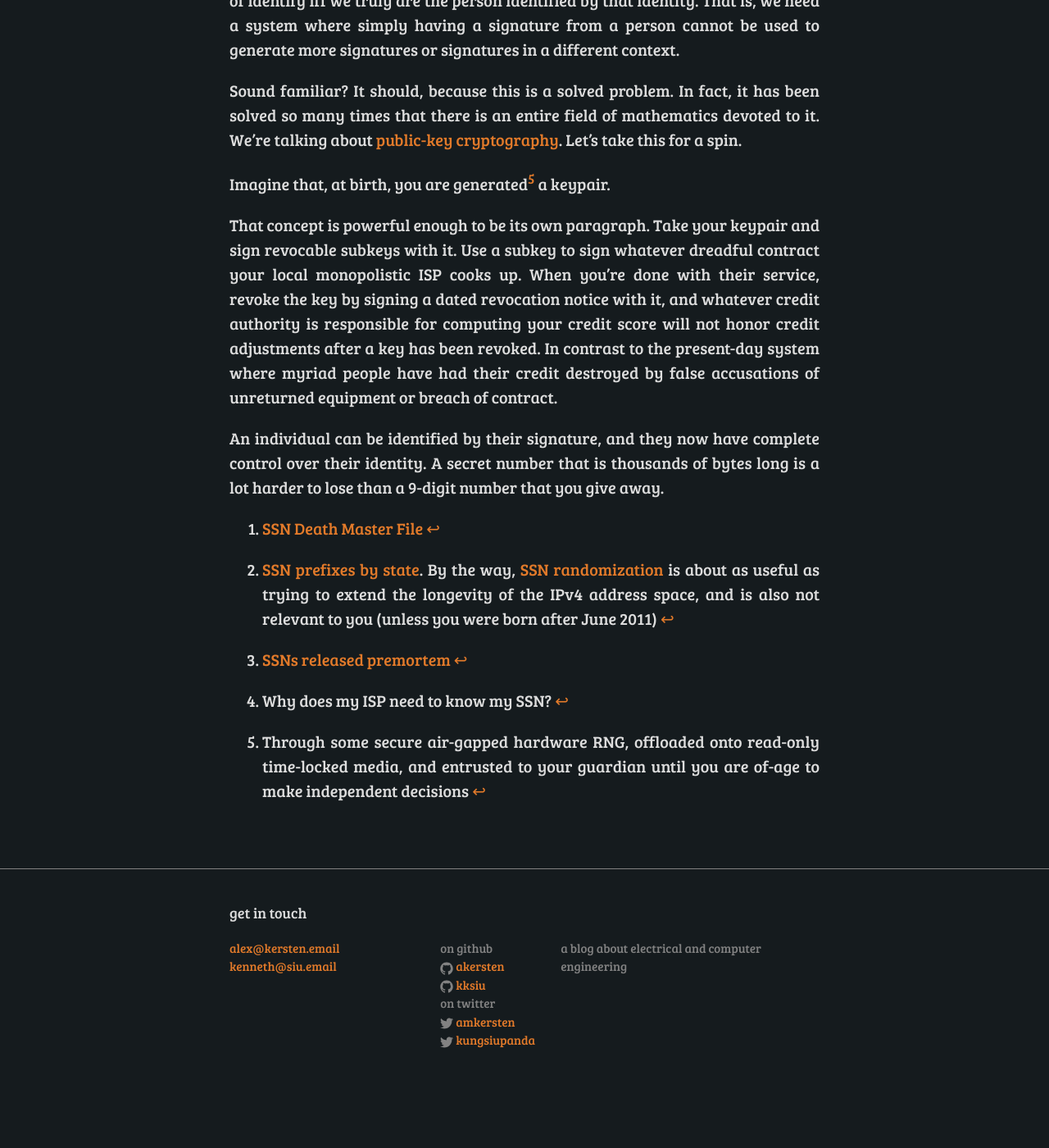
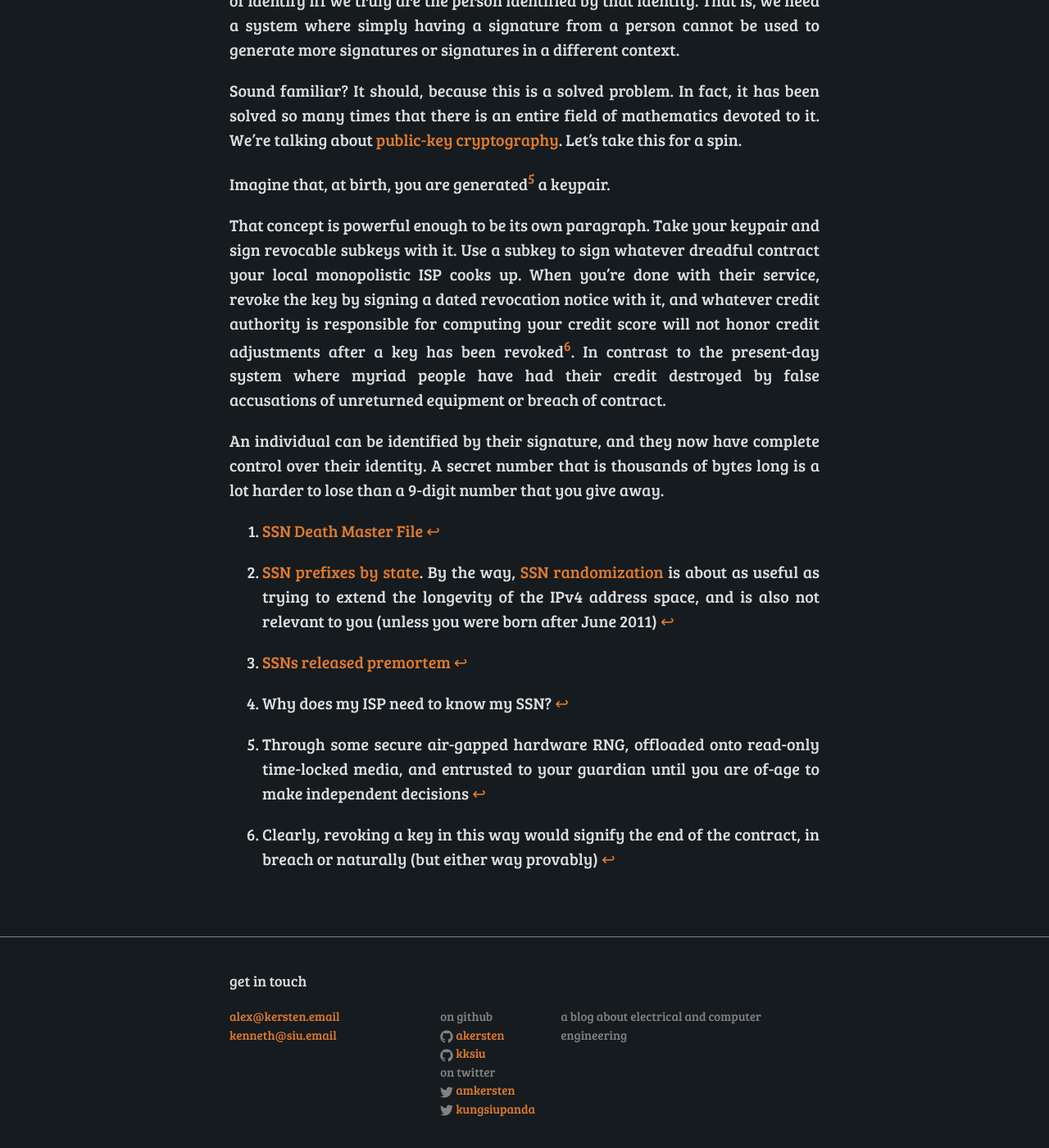
Before and after one commit to ecerocks/ece-rocks, a Jekyll site: the page built from _posts/2015-02-01-generated-at-birth.markdown, in a window 1280 px wide and 1400 px high, scrolled down 1243 px. Shown: the whole window at 82% size. Built offline with Jekyll 4.4.1, drawn with Linux system fonts in a browser that asks for light colours; before the commit the page ends 2593 px from its top, so only the background shows below that.

Commit message:
add clarifying explanation about contract termination

```diff
--- a/_posts/2015-02-01-generated-at-birth.markdown
+++ b/_posts/2015-02-01-generated-at-birth.markdown
@@ -61,7 +61,7 @@ and sign revocable subkeys with it. Use a subkey to sign whatever dreadful
 contract your local monopolistic ISP cooks up. When you're done with their
 service, revoke the key by signing a dated revocation notice with it, and
 whatever credit authority is responsible for computing your credit score will
-not honor credit adjustments after a key has been revoked. In contrast to
+not honor credit adjustments after a key has been revoked[^6]. In contrast to
 the present-day system where myriad people have had their credit destroyed
 by false accusations of unreturned equipment or breach of contract.
 
@@ -75,3 +75,4 @@ is a lot harder to lose than a 9-digit number that you give away.
 [^3]: [SSNs released premortem](http://cancelthesefunerals.com/)
 [^4]: Why does my ISP need to know my SSN?
 [^5]: Through some secure air-gapped hardware RNG, offloaded onto read-only time-locked media, and entrusted to your guardian until you are of-age to make independent decisions
+[^6]: Clearly, revoking a key in this way would signify the end of the contract, in breach or naturally (but either way provably)
```
